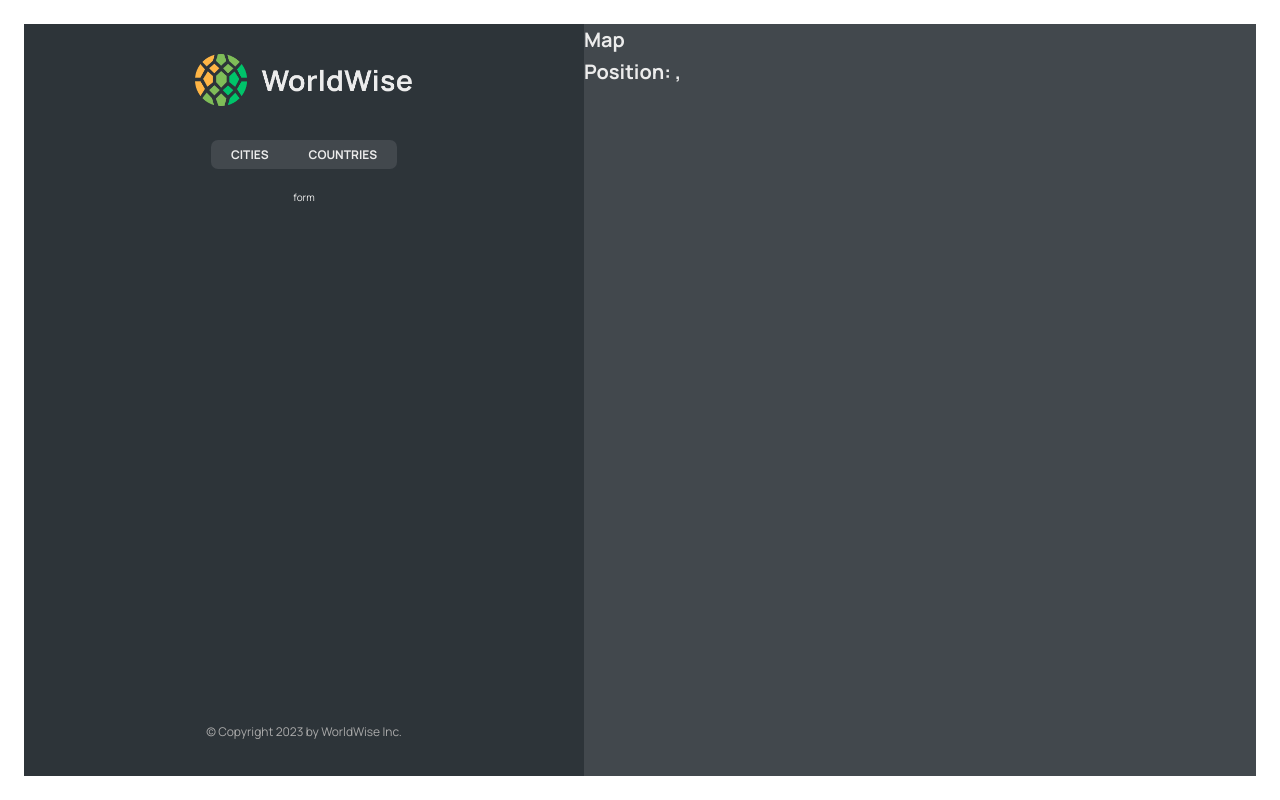
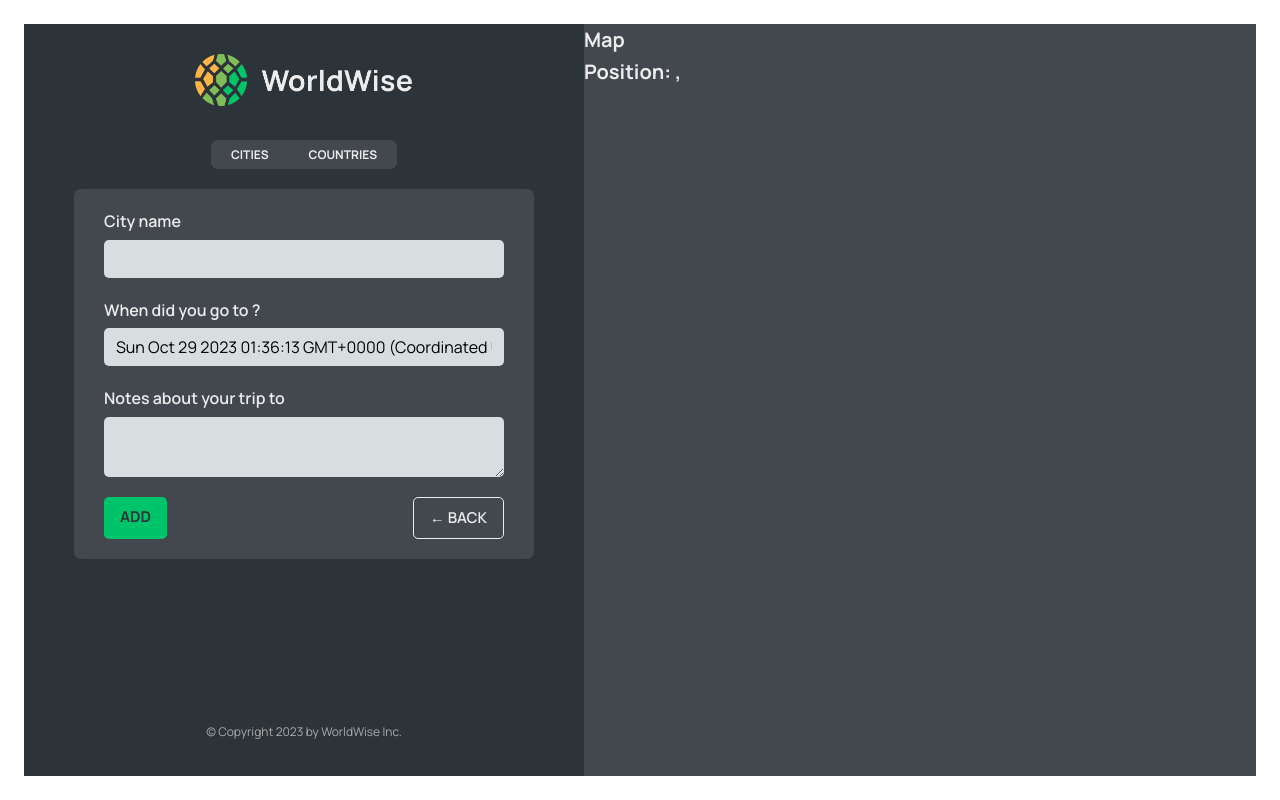
Before and after one commit to FrancoRossi-visual/worldWise-course, a React (Vite) app: page /app/form in a window 1280 px wide. Built offline with nearby package versions, Linux system fonts and the light colour scheme; data requests are answered from the project's data file.

Commit message:
navigation finished

```diff
--- a/src/App.jsx
+++ b/src/App.jsx
@@ -1,5 +1,5 @@
 import { useEffect, useState } from 'react';
-import { BrowserRouter, Routes, Route } from 'react-router-dom';
+import { BrowserRouter, Routes, Route, Navigate } from 'react-router-dom';
 
 import Product from './pages/Product';
 import Pricing from './pages/Pricing';
@@ -10,6 +10,7 @@ import Login from './pages/Login';
 import CityList from './components/CityList';
 import CountryList from './components/CountryList';
 import City from './components/City';
+import Form from './components/Form';
 
 const BASE_URL = 'http://localhost:9000';
 
@@ -37,14 +38,15 @@ function App() {
     <BrowserRouter>
       <Routes>
         <Route index element={<Homepage />} />
+
         <Route path='product' element={<Product />} />
+
         <Route path='pricing' element={<Pricing />} />
+
         <Route path='login' element={<Login />} />
+
         <Route path='app' element={<AppLayout />}>
-          <Route
-            index
-            element={<CityList cities={cities} isLoading={isLoading} />}
-          />
+          <Route index element={<Navigate replace to='cities' />} />
           <Route
             path='cities'
             element={<CityList cities={cities} isLoading={isLoading} />}
@@ -54,8 +56,9 @@ function App() {
             path='countries'
             element={<CountryList cities={cities} isLoading={isLoading} />}
           />
-          <Route path='form' element={<p>form</p>} />
+          <Route path='form' element={<Form />} />
         </Route>
+
         <Route path='*' element={<PageNotFound />} />
       </Routes>
     </BrowserRouter>
--- /dev/null
+++ b/src/components/Button.jsx
@@ -0,0 +1,10 @@
+import styles from './Button.module.css';
+
+function Button({ children, onClick, type }) {
+  return (
+    <div className={`${styles.btn} ${styles[type]}`} onClick={onClick}>
+      {children}
+    </div>
+  );
+}
+export default Button;
--- a/src/components/Form.jsx
+++ b/src/components/Form.jsx
@@ -1,29 +1,33 @@
 // "https://api.bigdatacloud.net/data/reverse-geocode-client?latitude=0&longitude=0"
 
-import { useState } from "react";
+import { useState } from 'react';
+import { useNavigate } from 'react-router-dom';
 
-import styles from "./Form.module.css";
+import styles from './Form.module.css';
+import Button from './Button';
 
 export function convertToEmoji(countryCode) {
   const codePoints = countryCode
     .toUpperCase()
-    .split("")
+    .split('')
     .map((char) => 127397 + char.charCodeAt());
   return String.fromCodePoint(...codePoints);
 }
 
 function Form() {
-  const [cityName, setCityName] = useState("");
-  const [country, setCountry] = useState("");
+  const navigate = useNavigate();
+
+  const [cityName, setCityName] = useState('');
+  const [country, setCountry] = useState('');
   const [date, setDate] = useState(new Date());
-  const [notes, setNotes] = useState("");
+  const [notes, setNotes] = useState('');
 
   return (
     <form className={styles.form}>
       <div className={styles.row}>
-        <label htmlFor="cityName">City name</label>
+        <label htmlFor='cityName'>City name</label>
         <input
-          id="cityName"
+          id='cityName'
           onChange={(e) => setCityName(e.target.value)}
           value={cityName}
         />
@@ -31,26 +35,33 @@ function Form() {
       </div>
 
       <div className={styles.row}>
-        <label htmlFor="date">When did you go to {cityName}?</label>
+        <label htmlFor='date'>When did you go to {cityName}?</label>
         <input
-          id="date"
+          id='date'
           onChange={(e) => setDate(e.target.value)}
           value={date}
         />
       </div>
 
       <div className={styles.row}>
-        <label htmlFor="notes">Notes about your trip to {cityName}</label>
+        <label htmlFor='notes'>Notes about your trip to {cityName}</label>
         <textarea
-          id="notes"
+          id='notes'
           onChange={(e) => setNotes(e.target.value)}
           value={notes}
         />
       </div>
 
       <div className={styles.buttons}>
-        <button>Add</button>
-        <button>&larr; Back</button>
+        <Button type='primary'>Add</Button>
+        <Button
+          type='back'
+          onClick={(e) => {
+            e.preventDefault();
+            navigate(-1);
+          }}>
+          &larr; Back
+        </Button>
       </div>
     </form>
   );
--- a/src/components/Map.jsx
+++ b/src/components/Map.jsx
@@ -1,13 +1,19 @@
-import { useSearchParams } from 'react-router-dom';
+import { useNavigate, useSearchParams } from 'react-router-dom';
 import styles from './Map.module.css';
 
 function Map() {
+  const navigate = useNavigate();
+
   const [searchParams, setSearchParams] = useSearchParams();
   const lat = searchParams.get('lat');
   const lng = searchParams.get('lng');
 
   return (
-    <div className={styles.mapContainer}>
+    <div
+      className={styles.mapContainer}
+      onClick={() => {
+        navigate('form');
+      }}>
       <h1>Map</h1>
       <h1>
         Position: {lat}, {lng}
```
